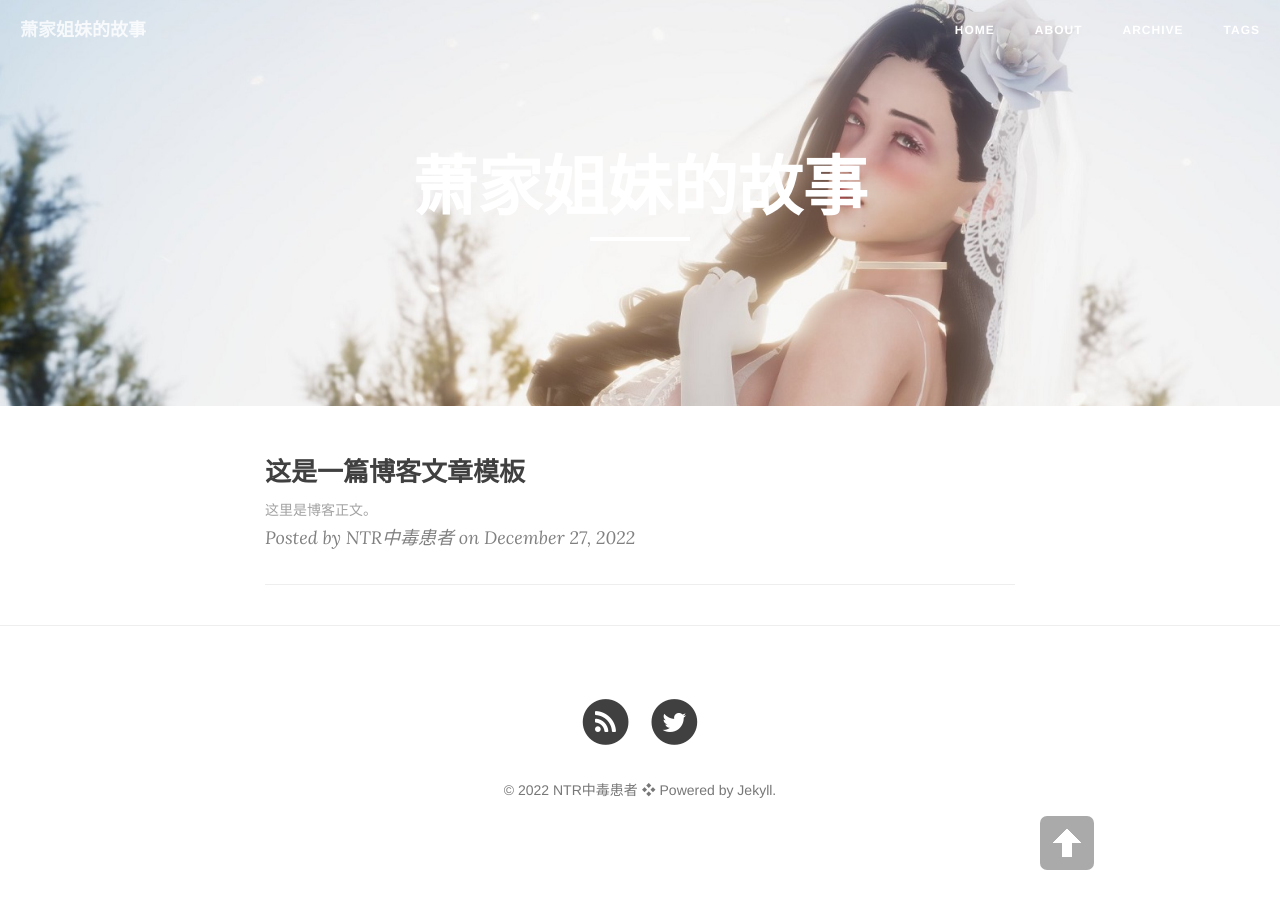
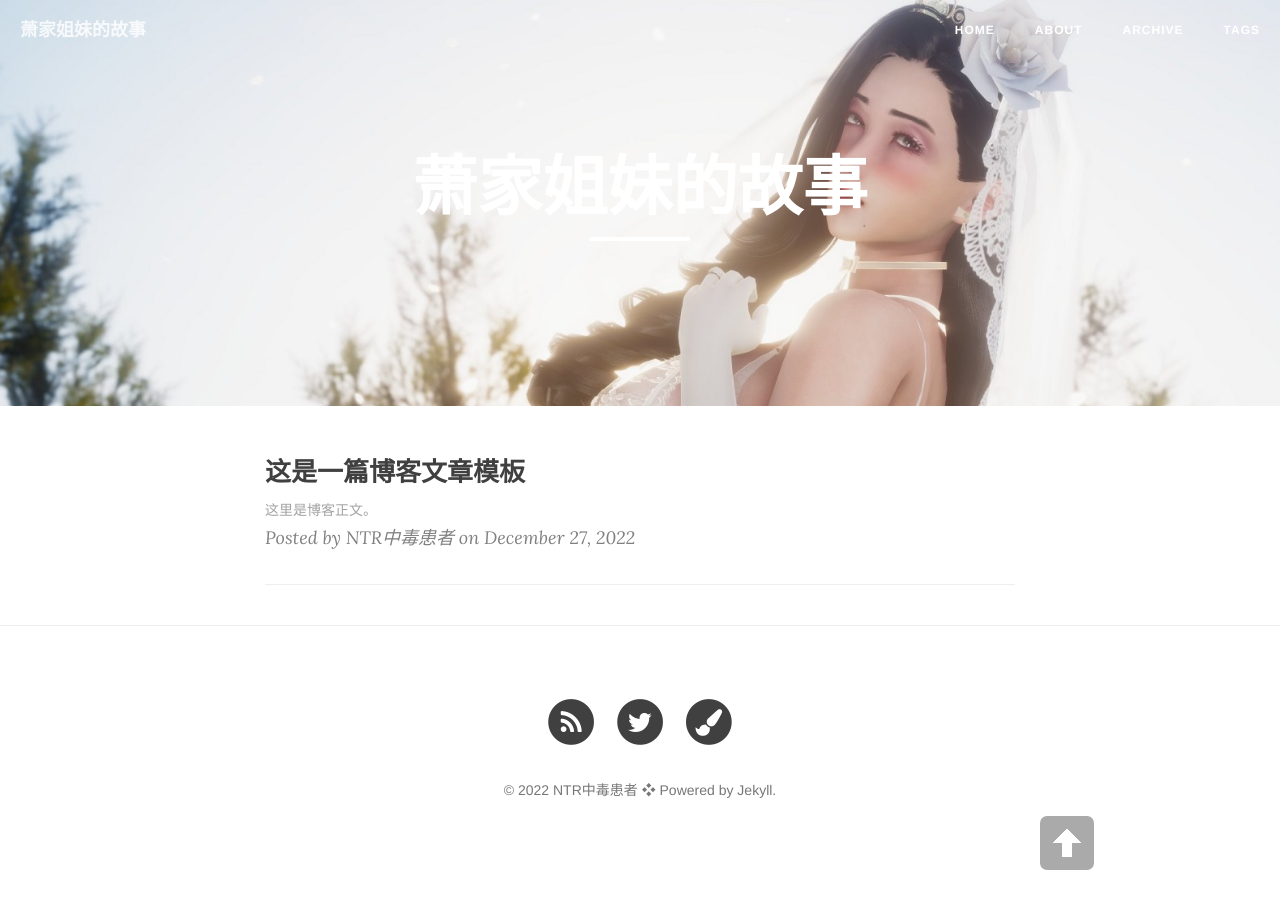
Before and after one commit to lyfllrr/lyfllrr.github.io, a Jekyll site: the page built from index.html, in a window 1280 px wide. Built offline with Jekyll 4.4.1, drawn with Linux system fonts in a browser that asks for light colours; nearby versions of some CDN libraries; the list of posts is cut into pages by our own code.

Commit message:
added pixiv icon in foot

```diff
--- a/_includes/footer.html
+++ b/_includes/footer.html
@@ -24,12 +24,12 @@
                     </li>
                     {% endif %}
 
-                    {% if site.github_username %}
+                    {% if site.pixiv_username %}
                     <li>
-                        <a href="https://github.com/{{ site.github_username }}">
+                        <a href="https://www.pixiv.net/users/{{ site.github_username }}">
                             <span class="fa-stack fa-lg">
                                 <i class="fa fa-circle fa-stack-2x"></i>
-                                <i class="fa fa-github fa-stack-1x fa-inverse"></i>
+                                <i class="fa fa-paint-brush fa-stack-1x fa-inverse"></i>
                             </span>
                         </a>
                     </li>
@@ -66,7 +66,7 @@
                         <a target="_blank" href="https://www.zhihu.com/people/{{ site.zhihu_username }}">
                             <span class="fa-stack fa-lg">
                                 <i class="fa fa-circle fa-stack-2x"></i>
-                                <i class="fa  fa-stack-1x fa-inverse">知</i>
+                                <i class="fa  fa-stack-1x fa-inverse"></i>
                             </span>
                         </a>
                     </li>
```
